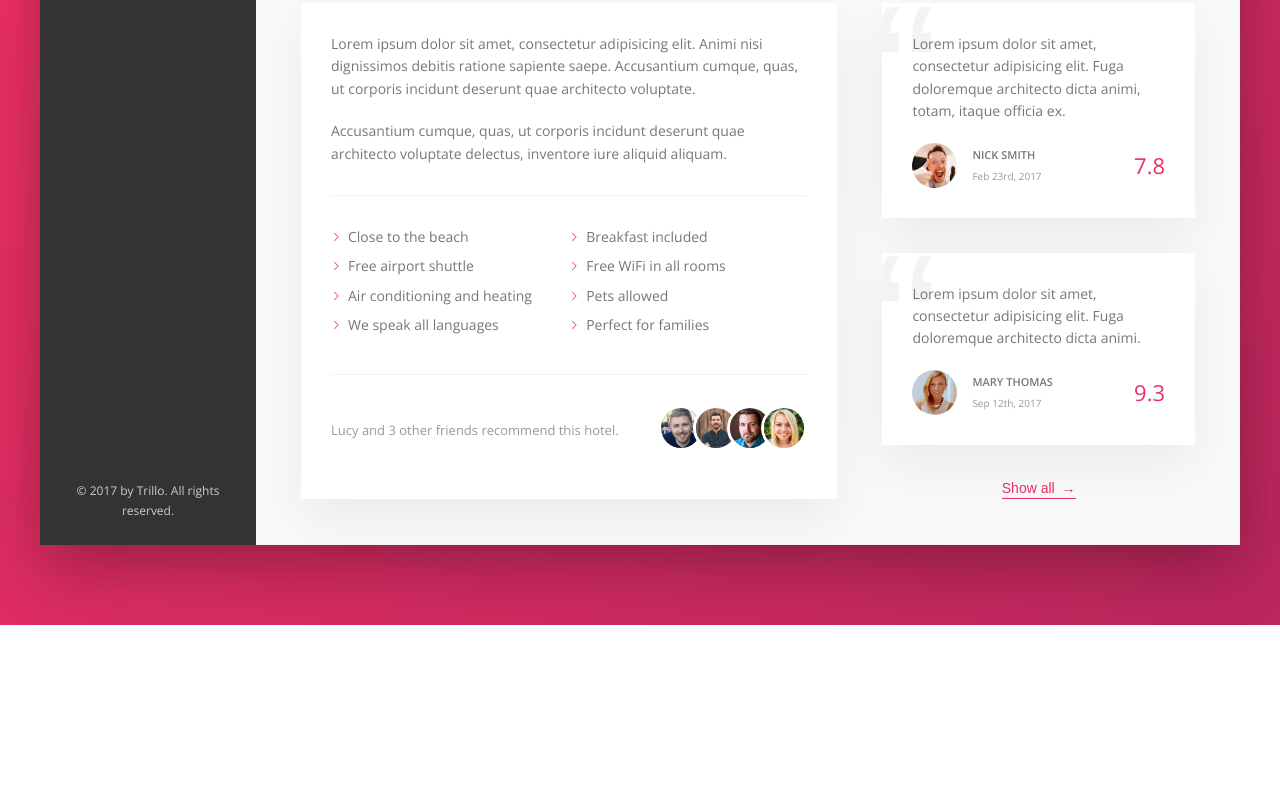
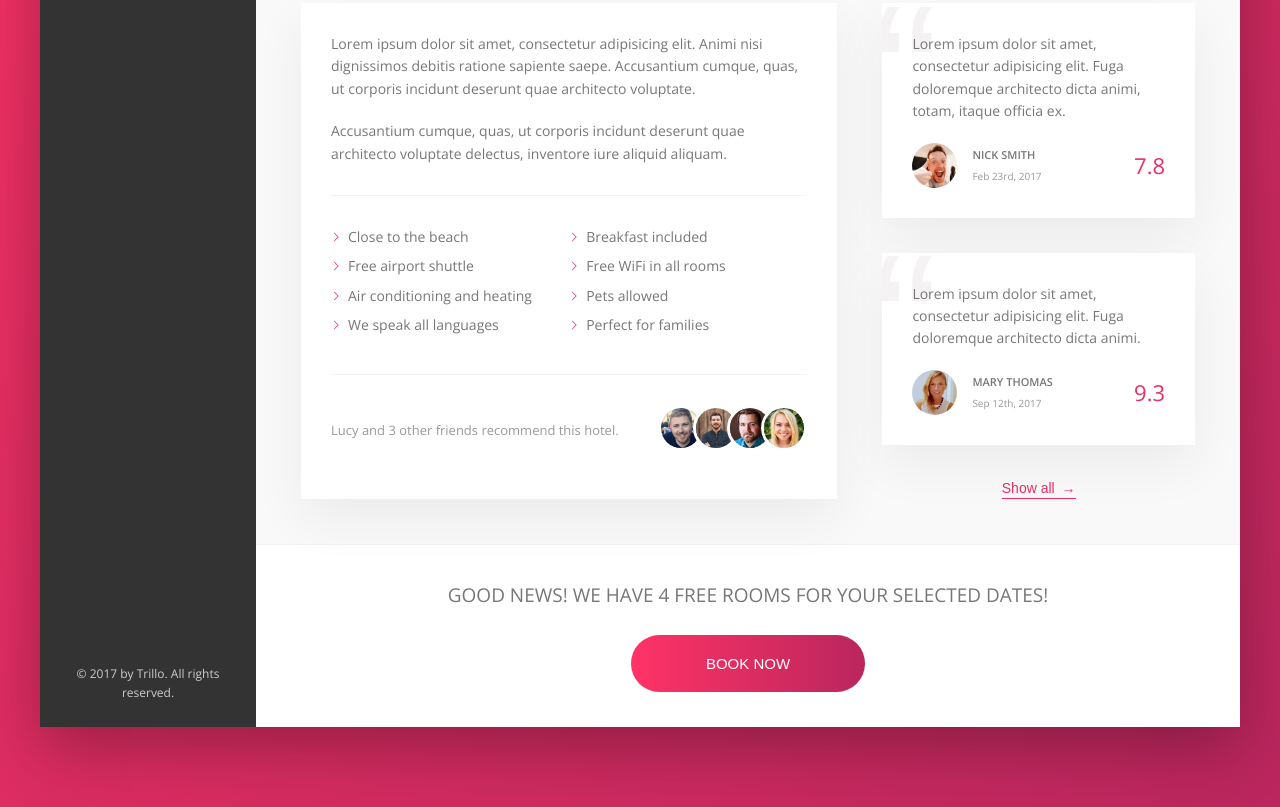
Before and after one commit to istevkovski/trillo-site, a website: page index.html in a window 1280 px wide. Shown: the part 644-1451 px from the top of the page. Before the commit the page ends 1269 px from the top, so only its background shows below. Drawn offline with nearby package versions, Linux system fonts and the light colour scheme.

Commit message:
Added CTA section

```diff
--- a/index.html
+++ b/index.html
@@ -186,7 +186,15 @@
                             <button class="btn-inline">Show all <span>&rarr;</span></button>
                         </div>
                     </div>
-
+                    <div class="cta">
+                        <h2 class="cta__book-now">
+                            Good news! We have 4 free rooms for your selected dates!
+                        </h2>
+                        <button class="btn">
+                            <span class="btn__visible">Book now</span>
+                            <span class="btn__invisible">Only 4 rooms left</span>
+                        </button>
+                    </div>
                 </main>
             </div>
         </div>
--- a/sass/_components.scss
+++ b/sass/_components.scss
@@ -376,9 +376,9 @@
     margin-right: auto;
   }
 
-  &__friends {
+  // &__friends {
 
-  }
+  // }
 
   &__photo {
     box-sizing: content-box;
@@ -458,3 +458,68 @@
   }
 
 }
+
+///////////////////////////////////////////////
+//CALL TO ACTION (CTA)
+.cta {
+  padding: 3.5rem 0;
+  text-align: center;
+
+  &__book-now {
+    font-size: 1.9rem;
+    font-weight: 300;
+    text-transform: uppercase;
+    margin-bottom: 2.5rem;
+  }
+}
+
+///////////////////////////////////////////////
+//BOOK NOW BUTTON
+.btn {
+  font-size: 1.5rem;
+  font-weight: 300;
+  text-transform: uppercase;
+  border-radius: 100px;
+  border: none;
+  background-image: linear-gradient(to right, var(--color-primary-light), var(--color-primary-dark));
+  color: #fff;
+  position: relative;
+  overflow: hidden;
+  cursor: pointer;
+
+  & > * {
+    display: inline-block;
+    height: 100%;
+    width: 100%;
+    transition: all .2s;
+  }
+
+  &__visible {
+    padding: 2rem 7.5rem;
+  }
+
+  &__invisible {
+    position: absolute;
+    padding: 2rem 0rem;
+    left: 0;
+    top: -100%;
+  }
+
+  &:hover {
+    background-image: linear-gradient(to left, var(--color-primary-light), var(--color-primary-dark));
+  }
+
+  &:hover &__visible {
+    transform: translateY(100%);
+  }
+
+  &:hover &__invisible {
+    top: 0;
+  }
+
+  &:focus {
+    outline: none;
+    animation: pulsate 1s infinite;
+  }
+
+}
```
Also changed, not shown: css/style.css.
